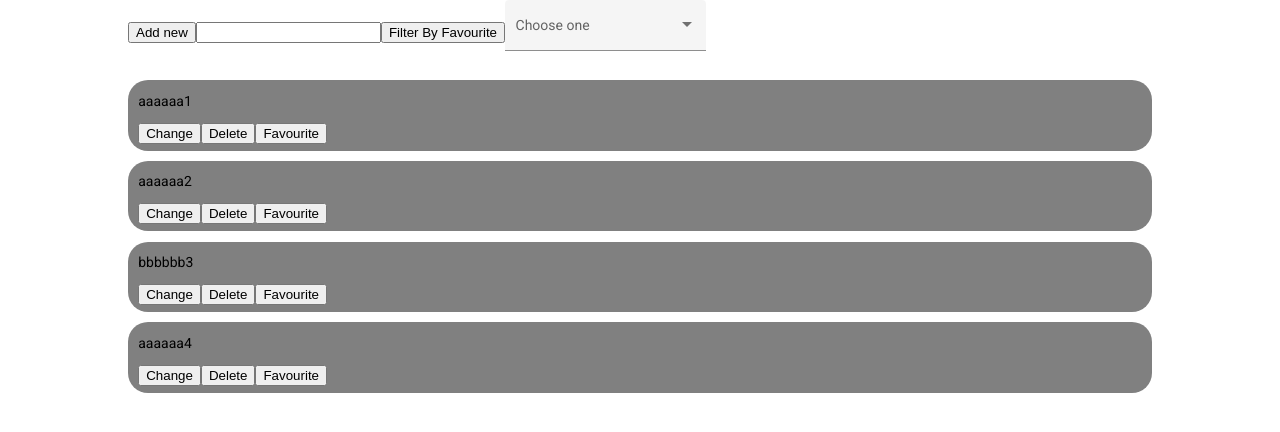
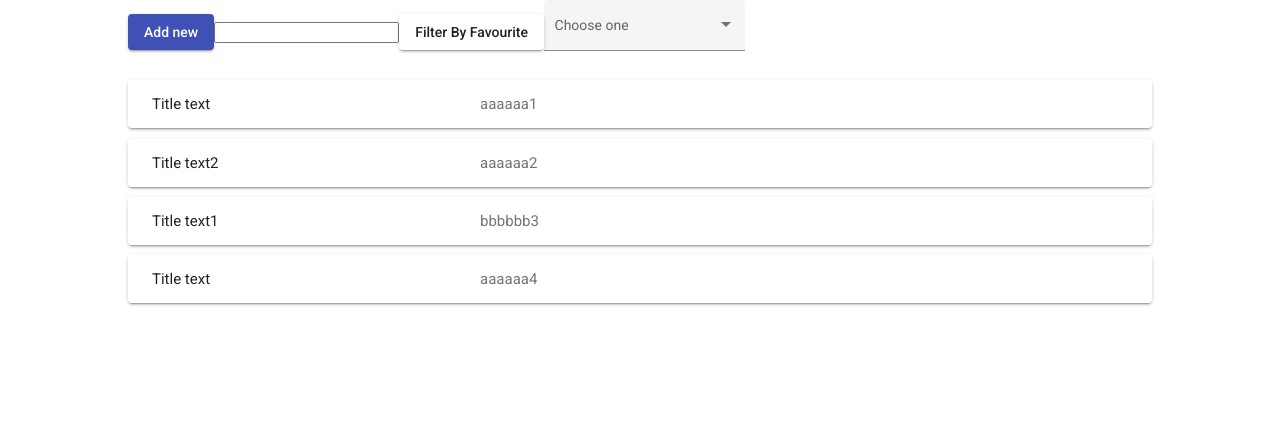
Before and after one commit to Volkovgit/todoAngular, an Angular app: page / in a window 1280 px wide. Shown: the top 432 px of the page. Built offline with nearby package versions, Linux system fonts and the light colour scheme.

Commit message:
Добавил заголовки, переделал отображение и добавил material кнопки

```diff
--- a/src/app/app.component.html
+++ b/src/app/app.component.html
@@ -1,6 +1,6 @@
 <div class="app">
   <div class="app-wrapper">
-    <todo-creator (createElement)="createNewElement($event)"></todo-creator>
+    <todo-creator (createElement)="createNewElement($event,$event)"></todo-creator>
     <input type="text" [(ngModel)]="filter.text" (input)="filterList()" >
     <button mat-raised-button  (click)="filterListByFavourite()">Filter By Favourite</button>
     <mat-form-field appearance="fill">
--- a/src/app/app.component.scss
+++ b/src/app/app.component.scss
@@ -18,9 +18,6 @@
 
 todo-element {
   margin-top: 1%;
-  padding:1%;
-  background-color: gray;
-  border-radius: 20px;
   width: 100%;
   display: inline-block;
 }
--- a/src/app/app.component.ts
+++ b/src/app/app.component.ts
@@ -3,6 +3,7 @@ import { TodoDataService } from './todo-data-service.service';
 
 export type todoElement = {
   id: number;
+  title:string
   text: string;
   active: boolean;
   createdAt: Date | null;
@@ -48,7 +49,8 @@ export class AppComponent {
   }
 
   deleteElement(id: number) {
-    this.filtredTodoList = this.filtredTodoList.filter((el) => el.id !== id);
+    this.todoDataService.deleteElement(id);
+    this.filterList();
   }
 
   setFavourite(id:number){
@@ -56,9 +58,9 @@ export class AppComponent {
     this.filterList();
   }
 
-  createNewElement(text: string) {
-    this.todoDataService.createTodoItem(text);
-    this.filtredTodoList = this.todoDataService.filterList(this.filter)
+  createNewElement(text: string,title:string):void {
+    this.todoDataService.createTodoItem(text,title);
+    this.filterList();
   }
 
   public filterListByFavourite():void{
--- a/src/app/todo-data-service.service.ts
+++ b/src/app/todo-data-service.service.ts
@@ -9,6 +9,7 @@ export class TodoDataService {
     {
       id: 1,
       text: 'aaaaaa1',
+      title:'Title text',
       active: true,
       createdAt: new Date(),
       updatedAt: null,
@@ -16,7 +17,7 @@ export class TodoDataService {
     },
     {
       id: 2,
-      text: 'aaaaaa2',
+      text: 'aaaaaa2',title:'Title text2',
       active: true,
       createdAt: new Date(),
       updatedAt: null,
@@ -24,7 +25,7 @@ export class TodoDataService {
     },
     {
       id: 3,
-      text: 'bbbbbb3',
+      text: 'bbbbbb3',title:'Title text1',
       active: true,
       createdAt: new Date(),
       updatedAt: null,
@@ -32,7 +33,7 @@ export class TodoDataService {
     },
     {
       id: 4,
-      text: 'aaaaaa4',
+      text: 'aaaaaa4',title:'Title text',
       active: true,
       createdAt: new Date(),
       updatedAt: null,
@@ -47,10 +48,14 @@ export class TodoDataService {
     item.updatedAt = new Date();
   }
 
+  public deleteElement(id:number):void{
+    this.data = this.data.filter((el) => el.id !== id);
+  }
+
   public filterList(filter:filterTodo,event: Event | null = null,...callbacks:Function[] | null[] ){
     let newListWithFiltredItems : todoElement[] = this.data;
     newListWithFiltredItems = newListWithFiltredItems.filter((el)=>{
-      if(!el.text.includes(filter.text)) return false;
+      if(!el.text.includes(filter.text) && !el.title.includes(filter.text)) return false;
       if(filter.favourite && el.favourite !== filter.favourite) return false;
       return true
     });
@@ -64,15 +69,16 @@ export class TodoDataService {
   }
 
 
-  public createTodoItem(text:string):void{
-    this.data.push(this.generateTodoElementData(text));
+  public createTodoItem(text:string,title:string):void{
+    this.data.push(this.generateTodoElementData(text,title));
     console.log(this.data);
   }
 
-  private generateTodoElementData(text:string):todoElement{
+  private generateTodoElementData(text:string,title:string):todoElement{
     return {
       id: this.data[this.data.length - 1].id + 1,
       text,
+      title,
       active: true,
       createdAt: new Date(),
       updatedAt: null,
--- a/src/app/todo-element/todo-element.component.html
+++ b/src/app/todo-element/todo-element.component.html
@@ -1,6 +1,18 @@
-<div class="element">
-    <p>{{todoElement.text}}</p>
-    <button mat-raised-button (click)="openDialog()">Change</button>
-    <button mat-raised-button (click)="deleteItemEvent()">Delete</button>
-    <button mat-raised-button (click)="setFavourite()" [ngClass]="{'red-color':todoElement.favourite === true}">Favourite</button>
-</div>
+<mat-expansion-panel hideToggle>
+  <mat-expansion-panel-header>
+    <mat-panel-title> {{todoElement.title}} </mat-panel-title>
+    <mat-panel-description>
+      {{ todoElement.text }}
+    </mat-panel-description>
+  </mat-expansion-panel-header>
+  <p>{{ todoElement.text }}</p>
+  <button mat-raised-button (click)="openDialog()">Change</button>
+  <button mat-raised-button (click)="deleteItemEvent()">Delete</button>
+  <button
+    mat-raised-button
+    (click)="setFavourite()"
+    [ngClass]="{ 'red-color': todoElement.favourite === true }"
+  >
+    Favourite
+  </button>
+</mat-expansion-panel>
--- a/src/app/todo-element/todo-element.component.ts
+++ b/src/app/todo-element/todo-element.component.ts
@@ -27,6 +27,7 @@ export class TodoElementComponent implements OnInit {
   todoElement: todoElement = {
     id: 0,
     text: '',
+    title:'',
     active: true,
     createdAt: null,
     updatedAt: null,
--- a/src/styles.scss
+++ b/src/styles.scss
@@ -1,5 +1,6 @@
 /* You can add global styles to this file, and also import other style files */
-@import "~@angular/material/prebuilt-themes/indigo-pink.css";
-
+@import '~@angular/material/prebuilt-themes/indigo-pink.css';
+@import '~@angular/material/theming';
+// @import '@angular/material/prebuilt-themes/deeppurple-amber.css';
 html, body { height: 100%; }
 body { margin: 0; font-family: Roboto, "Helvetica Neue", sans-serif; }
```
Also changed, not shown: src/app/app.module.ts (+11 -5 lines).
